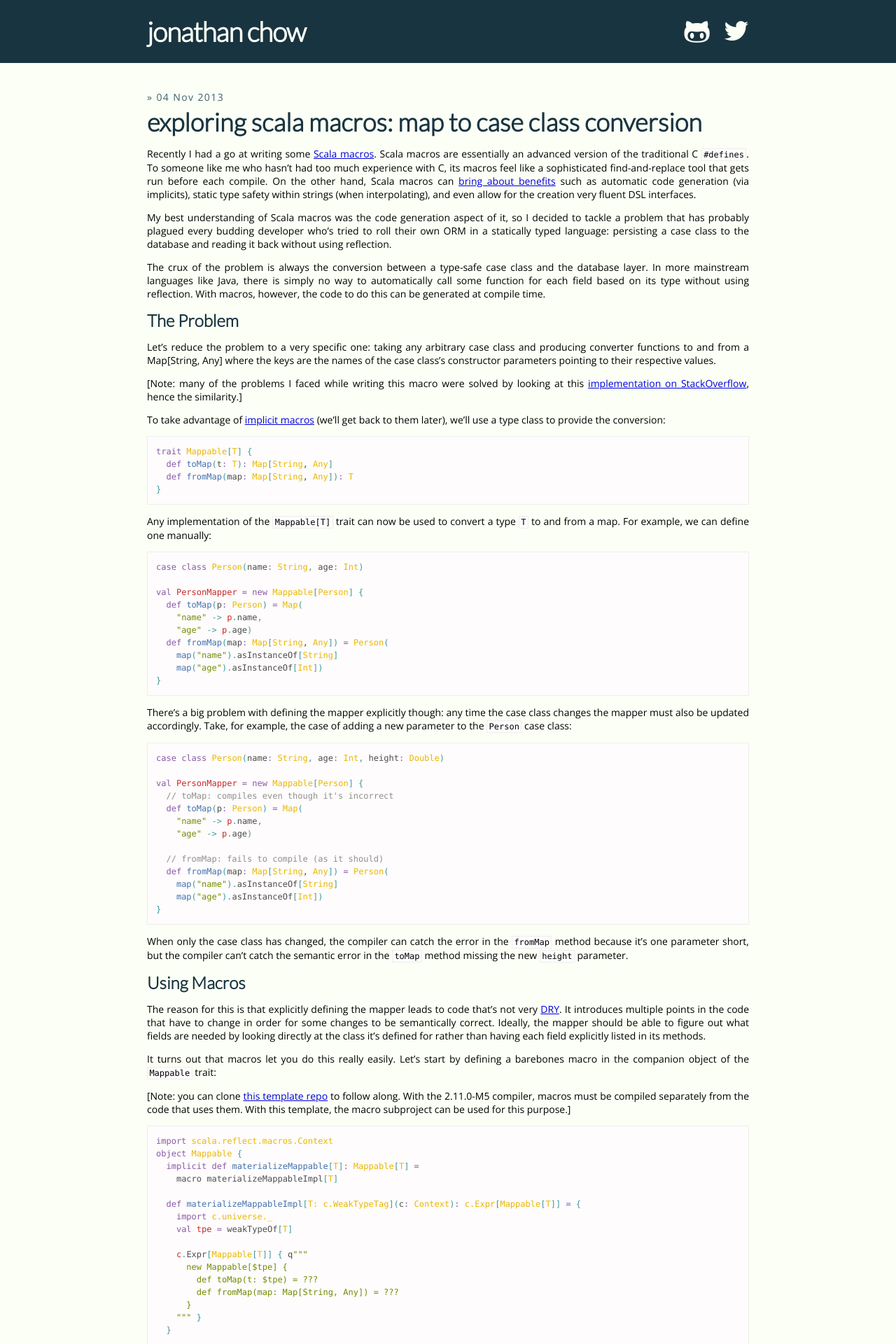
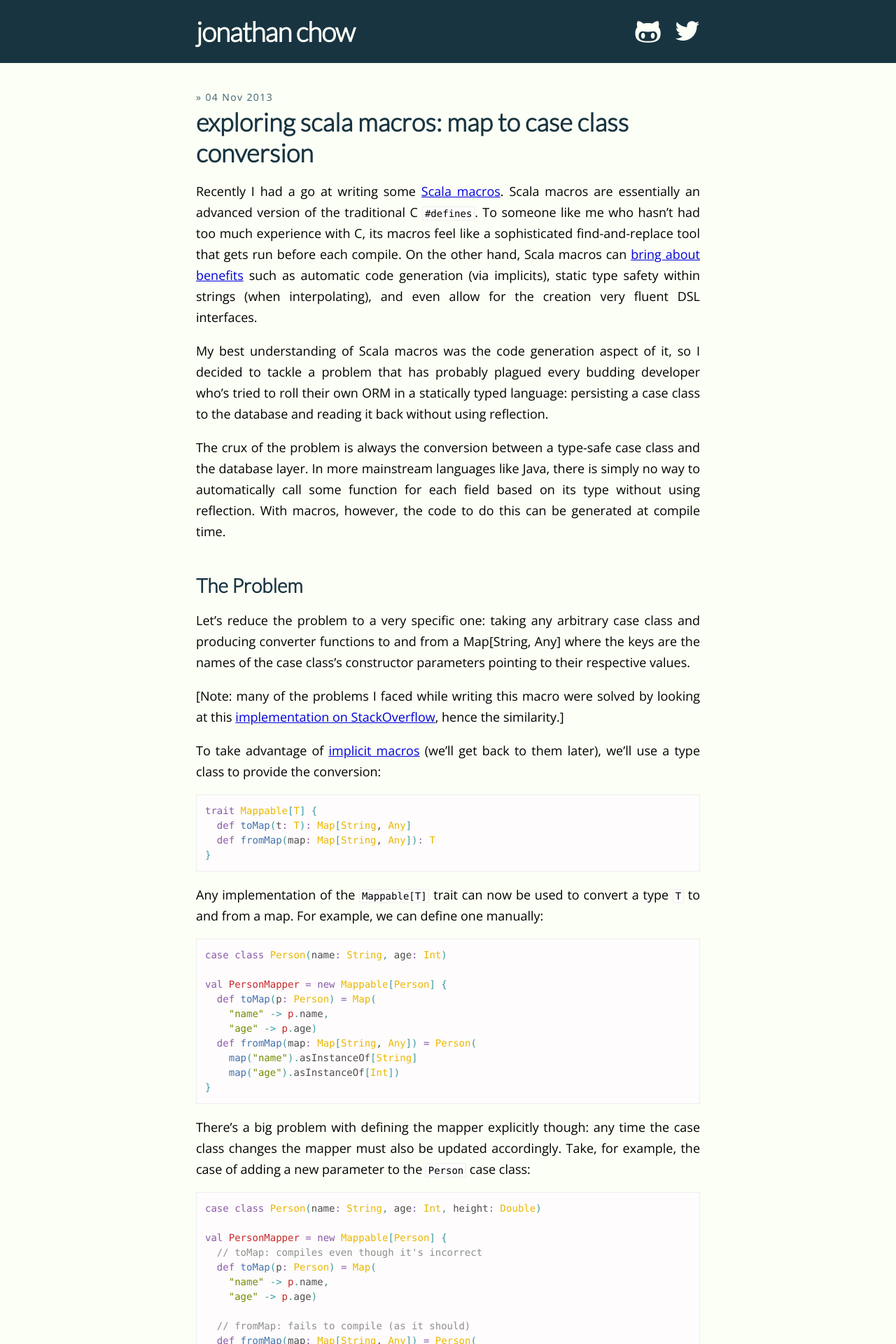
Before and after one commit to echojc/echojc.github.io, a Jekyll site: the page built from _posts/2013-11-04-exploring-scala-macros-map-to-case-class-conversion.md, in a window 1280 px wide. Shown: the top 1920 px of the page at 70% size. Built offline with Jekyll 4.4.1, drawn with Linux system fonts in a browser that asks for light colours; nearby versions of some CDN libraries; Markdown is read by kramdown in place of the engine named in the settings.

Commit message:
Make things bigger and spacier.

```diff
--- a/_layouts/default.html
+++ b/_layouts/default.html
@@ -11,7 +11,7 @@
 
         <!-- fonts -->
         <link href="//maxcdn.bootstrapcdn.com/font-awesome/4.2.0/css/font-awesome.min.css" rel="stylesheet">
-        <link href='http://fonts.googleapis.com/css?family=Open+Sans' rel='stylesheet' type='text/css'>
+        <link href='http://fonts.googleapis.com/css?family=Open+Sans:300' rel='stylesheet' type='text/css'>
         <link href='http://fonts.googleapis.com/css?family=Lato:300' rel='stylesheet' type='text/css'>
 
         <!-- syntax highlighting CSS -->
--- a/css/main.css
+++ b/css/main.css
@@ -109,7 +109,8 @@ a:visited { color: #a0a; }
 
 /* standard */
 .post p {
-  font-size: 14px;
+  font-size: 18px;
+  line-height: 30px;
 }
 
 .post a {
@@ -126,7 +127,7 @@ a:visited { color: #a0a; }
 
 .post code {
   font-family: Menlo, Monaco, Consolas, monospace;
-  font-size: 12px;
+  font-size: 14px;
   line-height: 1.5;
   border: 1px solid #eee;
   background-color: #fefcfc;
@@ -262,10 +263,10 @@ h2 {
 
 h3 {
   font-family: 'Lato', sans-serif;
-  font-size: 24px;
+  font-size: 28px;
   text-decoration: none;
   color: #193441;
-  margin-top: 4px;
+  margin-top: 1.6em;
 }
 
 .heading .headline {
@@ -305,14 +306,14 @@ h3 {
   opacity: 0.5;
 }
 
-@media (min-width: 900px) {
+@media (min-width: 750px) {
   .header {
-    width: 860px;
+    width: 720px;
     margin: 0em auto;
   }
 
   .site {
-    width: 860px;
+    width: 720px;
     margin: 0em auto;
   }
 }
```
